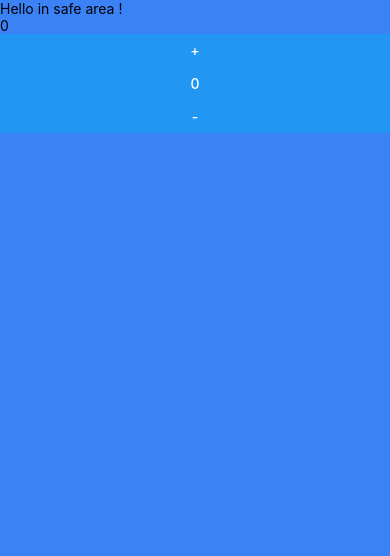
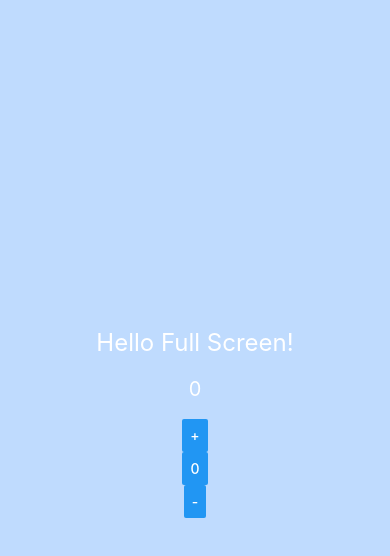
Before and after one commit to niyomugaboetiene/react-native-with-tailwindcss, a React Native app: screen / in a window 390 px wide. Shown: the top 556 px of the page. Built offline with nearby package versions, Linux system fonts and the light colour scheme.

Commit message:
react-naitve: with tailwind

```diff
--- a/components/chapter 1/safeArea.tsx
+++ b/components/chapter 1/safeArea.tsx
@@ -1,27 +1,17 @@
 // ? safeAreaView doesn't overlap with notches, status bar, or rounded corners iOS/Android
-import { SafeAreaView, Text, Button } from "react-native";
+import { View, Text, Button } from "react-native";
 import React,{ useState } from "react";
 function SafeArea() {
     const [count, setCount] = useState(0);
     return (
-        <SafeAreaView className="min-h-screen bg-blue-500">
+   <View className="h-screen bg-blue-200 flex flex-col items-center justify-center">
+      <Text className="text-white text-2xl mb-4">Hello Full Screen!</Text>
+      <Text className="text-white text-xl mb-4">{count}</Text>
 
-            <Text>Hello in safe area !</Text>
-            <Text>{count}</Text>
-
-            <Button
-              title="+"
-              onPress={() => setCount(count + 1)}
-               />
-            <Button
-              title="0"
-              onPress={() => setCount(0)}
-               />
-            <Button
-              title="-"
-              onPress={() => setCount(count - 1)}
-               />
-        </SafeAreaView>
+      <Button title="+" onPress={() => setCount(count + 1)} />
+      <Button title="0" onPress={() => setCount(0)} />
+      <Button title="-" onPress={() => setCount(count - 1)} />
+    </View>
     )
 }
 
```
